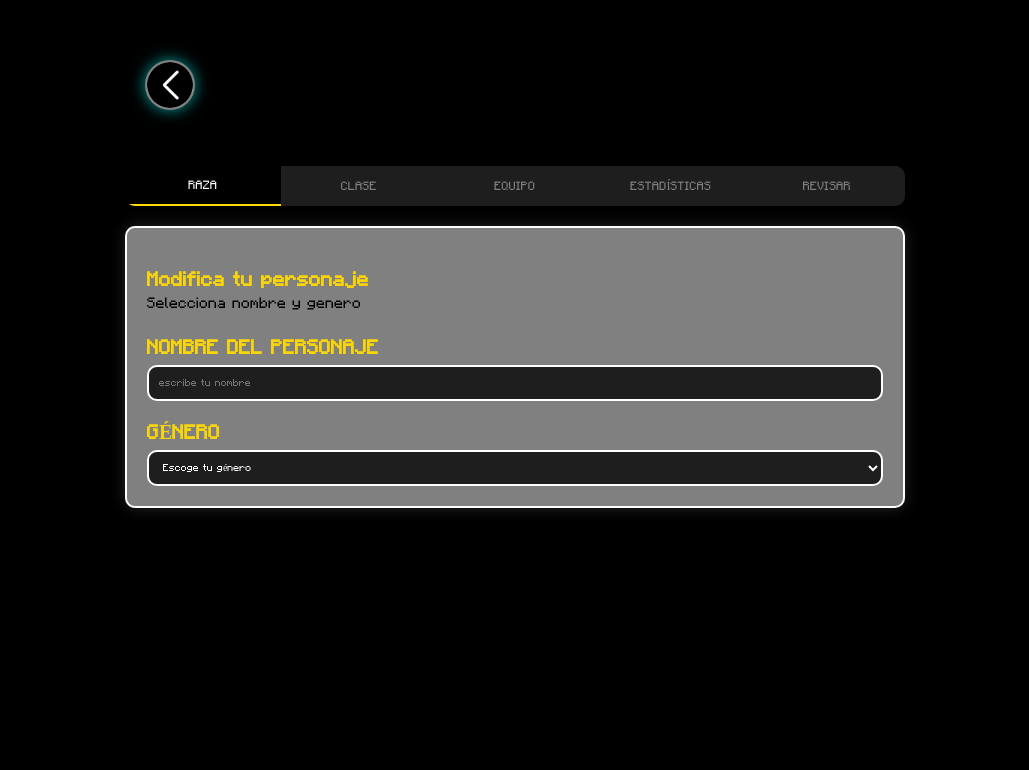
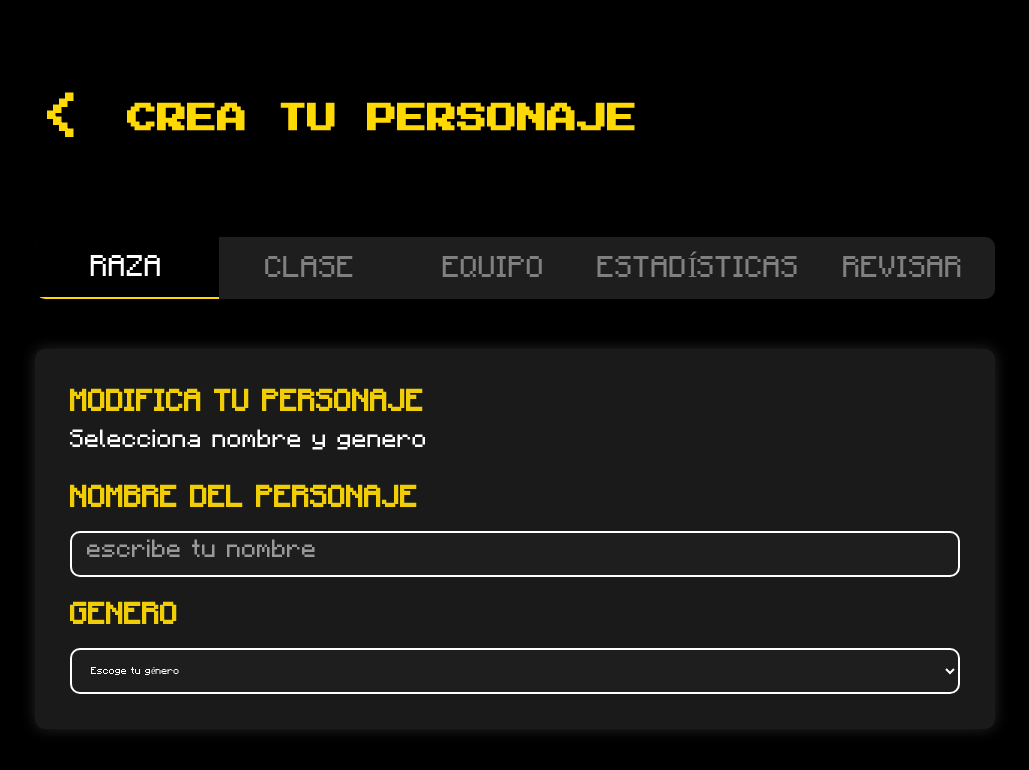
Before and after one commit to SantiagoPedrazaSierra/JuegoCampus, a plain HTML site: page index2.html in a window 1280 px wide. Shown: the whole page, without its empty margins (125-1154 px from the left). Drawn offline with Linux system fonts and the light colour scheme.

Commit message:
feat: :construction: HTML and CSS in progress

```diff
--- a/css/page2.css
+++ b/css/page2.css
@@ -1,45 +1,51 @@
 @import url(variablesP1.css);
 
-*{
+* {
   margin: 0;
   padding: 0;
   box-sizing: border-box;
-    outline: px solid tomato; /* Depuración visual */
-
 }
 
 body {
   background: rgb(0, 0, 0);
   margin: 0;
   padding: 0;
+  min-height: 100vh;
+  display: flex;
+  justify-content: center;
+  align-items: center;
   background-size: cover;
   background-position: center;
   background-attachment: fixed;
 }
 
-.section-one{
+.container {
+  width: 90%;
+  max-width: 1000px;
   display: flex;
-    background: white;
+  flex-direction: column;
+  gap: 50px;
+  padding: 20px;
+}
+
+.section_header {
+  display: flex;
+  flex-direction: row;
+  gap: 50px;
+  padding: 12px;
+}
+
+.section-one {
+  button {
     font-family: "1_Minecraft-Regular";
-    width: 50px;
-    height: 50px;
-    overflow: hidden;
-    border-radius: 100%;
-    cursor: pointer;
-    margin: 20px;
-    border: 2px solid gray;
-    box-shadow: 0 0 15px rgba(0, 255, 255, 0.6); /* cian brillante */
+    background: black;
+    color: #FED904;
+    border: none;
 
-    img{
-        width: 100%;
-        height: 100%;
+    h1 {
+      font-size: 60px;
     }
   }
-
-.container {
-    max-width: 800px;
-    margin: 30px auto;
-    padding: 10px;
 }
 
 .header {
@@ -49,17 +55,9 @@ body {
 }
 
 .header h1 {
-    font-size: 14px;
-  }
-
-  .back-button {
-    background: #000;
-    color: white;
-    font-size: 18px;
-    border: 2px solid white;
-    border-radius: 10px;
-    padding: 5px 10px;
-    cursor: pointer;
+  font-size: 30px;
+  color: #FED904;
+  font-family: "PressStart2P";
 }
 
 .tabs {
@@ -78,49 +76,52 @@ body {
   background: #1e1e1e;
   border: none;
   color: gray;
-    font-size: 12px;
+  font-size: 30px;
   cursor: pointer;
-    font-family:"1_Minecraft-Regular";
-
+  font-family: "1_Minecraft-Regular";
 }
 
 .tab.active {
   background: black;
   color: white;
-    border-bottom: 2px solid #FED904    ;
-    font-family:"1_Minecraft-Regular";
-
+  border-bottom: 2px solid #FED904;
+  font-family: "1_Minecraft-Regular";
 }
 
 .card {
-    background:#808080;
-    border: 2px solid white;
+  background-color: rgba(255, 255, 255, 0.100);
   border-radius: 10px;
   box-shadow: 0 0 15px rgba(255, 255, 255, 0.15);
-    padding: 20px;
-    margin-top: 20px;
+  padding: 35px;
 
+  h2 {
+    font-size: 30px;
+    font-family: "1_Minecraft-Regular";
+    color: rgba(254, 217, 4, 0.943);
   }
 
-  .card h2, .card h3 {
+  p {
+    color: white;
+  }
+
+  h3 {
     margin-top: 20px;
-    font-size: 20px;
-    font-family:"1_Minecraft-Regular";
+    font-size: 30px;
+    font-family: "1_Minecraft-Regular";
     color: rgba(254, 217, 4, 0.943);
-
+  }
 }
 
 .card p {
-    font-size: 15px;
+  font-size: 25px;
   line-height: 1.6;
-    font-family:"1_Minecraft-Regular";
-
+  font-family: "1_Minecraft-Regular";
 }
 
-  input, select {
+input{
   width: 100%;
-    padding: 10px;
-    margin-top: 5px;
+  padding: 15px;
+  margin-top: 15px;
   border: 2px solid white;
   border-radius: 10px;
   background-color: #1e1e1e;
@@ -128,6 +129,25 @@ body {
   font-family: 'Press Start 2P', monospace;
   font-size: 10px;
   cursor: pointer;
-    font-family:"1_Minecraft-Regular";
+  font-family: "1_Minecraft-Regular";
+}
 
+select{
+  width: 100%;
+  padding: 15px;
+  margin-top: 15px;
+  border: 2px solid white;
+  border-radius: 10px;
+  background-color: #1e1e1e;
+  color: white;
+  font-family: 'Press Start 2P', monospace;
+  font-size: 10px;
+  cursor: pointer;
+  font-family: "1_Minecraft-Regular";
 }
+
+input::placeholder {
+  font-size: 25px;
+  color: #999;
+  font-family: "1_Minecraft-Regular";
+}
--- a/css/variablesP1.css
+++ b/css/variablesP1.css
@@ -7,11 +7,6 @@
     src: url(../storade/font/PressStart2P-Regular.ttf);
 }
 @font-face {
-    font-family:"Mulish-SemiBold";
-    src: url(../storade/font/Mulish-SemiBold.ttf);
-}
-
-@font-face {
     font-family:"1_Minecraft-Regular";
     src: url(../storade/font/1_Minecraft-Regular.otf);
 }
--- a/index2.html
+++ b/index2.html
@@ -1,44 +1,51 @@
 <!DOCTYPE html>
 <html lang="es">
+
 <head>
   <meta charset="UTF-8">
   <meta name="viewport" content="width=device-width, initial-scale=1.0">
   <title>Documento</title>
   <link rel="stylesheet" href="css/page2.css">
 </head>
+
 <body>
-    <div class="container">
+  <section  class="container">
+    <section class="section_header">
       <section class="section-one">
-            <img src="storade/img/flecha-izquierda-boton-cuadrado-negro.png" alt="">
+        <button>
+          <h1><</h1>
+        </button>
       </section>
-        <div class="header">
+      <article class="header">
         <h1>CREA TU PERSONAJE</h1>
-        </div>
+      </article>
+    </section>
 
-        <div class="tabs">
+    <article class="tabs">
       <button class="tab active">RAZA</button>
       <button class="tab">CLASE</button>
       <button class="tab">EQUIPO</button>
       <button class="tab">ESTADÍSTICAS</button>
       <button class="tab">REVISAR</button>
-        </div>
+    </article>
 
-        <div class="card">
-          <h2>Modifica tu personaje</h2>
+    <section class="card">
+      <h2>MODIFICA TU PERSONAJE</h2>
       <p>Selecciona nombre y genero</p>
 
       <h3>NOMBRE DEL PERSONAJE</h3>
       <input type="text" placeholder="escribe tu nombre">
 
-          <h3>GÉNERO</h3>
+      <h3>GENERO</h3>
       <select>
         <option selected disabled>Escoge tu género</option>
         <option>Masculino</option>
         <option>Femenino</option>
         <option>Otro</option>
       </select>
-        </div>
-      </div>
+    </section>
+  </section>
 
 </body>
+
 </html>
```
Also changed, not shown: storade/font/PressStart2P-Regular.ttf (added). Lines whose indentation alone changed are shown as unchanged.
